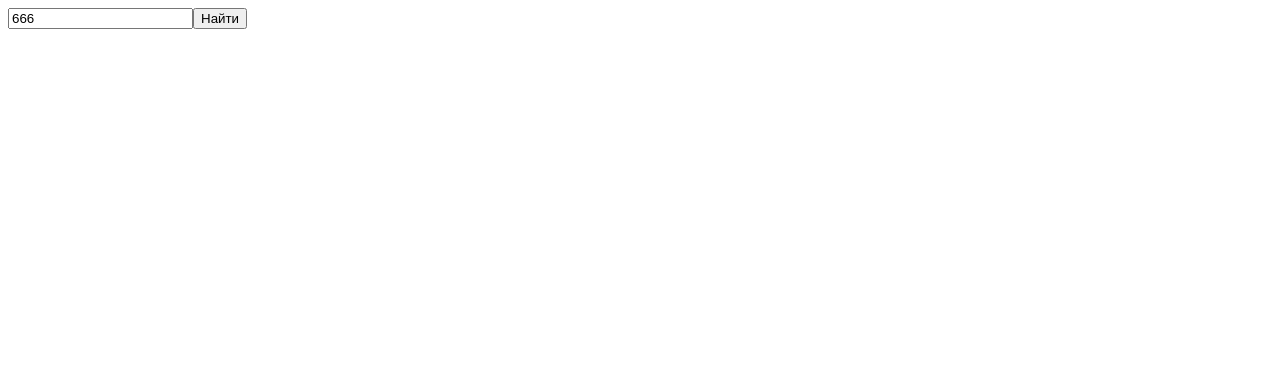
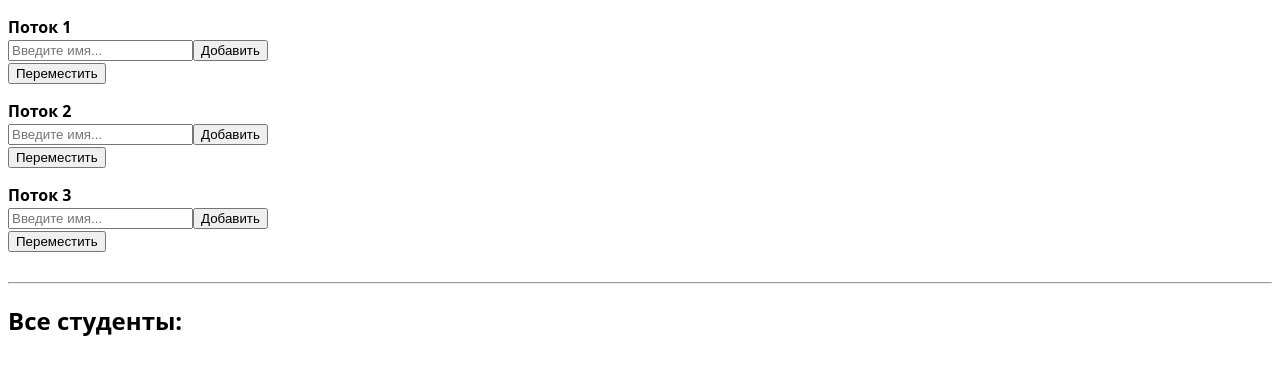
Before and after one commit to SuleymYovloy/archakov-lessons, a React (Create React App) app: page / in a window 1280 px wide. Shown: the top 374 px of the page. Built offline with nearby package versions, Linux system fonts and the light colour scheme.

Commit message:
урок 20. работа с поднятием состояний

```diff
--- a/src/index.js
+++ b/src/index.js
@@ -1,6 +1,6 @@
 import React from 'react';
 import ReactDOM from 'react-dom/client';
-import App from './lesson18/App';
+import App from './lesson20/App';
 
 const root = ReactDOM.createRoot(document.getElementById('root'));
 root.render(
--- /dev/null
+++ b/src/lesson20/App.js
@@ -0,0 +1,28 @@
+import React from "react";
+
+import { Students } from "./components/Students";
+import './style.css'
+
+export default function App() {
+    const [mainList, setMainList] = React.useState([]);
+
+    const onMoveStudents = (arr) => {
+        setMainList([...mainList, ...arr]);
+    };
+
+    return (
+        <div className="App">
+            <Students label="Поток 1" onMove={onMoveStudents} />
+            <Students label="Поток 2" onMove={onMoveStudents} />
+            <Students label="Поток 3" onMove={onMoveStudents} />
+            <br />
+            <hr />
+            <h2>Все студенты:</h2>
+            <ul>
+                {mainList.map((name) => (
+                    <li>{name}</li>
+                ))}
+            </ul>
+        </div>
+    );
+}
--- /dev/null
+++ b/src/lesson20/components/Students.jsx
@@ -0,0 +1,36 @@
+import React from "react";
+
+export const Students = ({ label, onMove }) => {
+  const [items, setItems] = React.useState([]);
+  const [inputValue, setInputValue] = React.useState("");
+
+  const handleClickAdd = () => {
+    setItems((prev) => [...prev, inputValue]);
+    setInputValue("");
+  };
+
+  const handleClickMove = () => {
+    if (onMove) {
+      onMove(items);
+      setItems([]);
+    }
+  };
+
+  return (
+    <div className="input-block">
+      <p>{label}</p>
+      {items.map((str) => (
+        <li key={str}>{str}</li>
+      ))}
+      <input
+        value={inputValue}
+        onChange={(e) => setInputValue(e.target.value)}
+        placeholder="Введите имя..."
+      />
+      <button onClick={handleClickAdd}>Добавить</button>
+      <div>
+        <button onClick={handleClickMove}>Переместить</button>
+      </div>
+    </div>
+  );
+};
--- /dev/null
+++ b/src/lesson20/style.css
@@ -0,0 +1,8 @@
+.App {
+    font-family: system-ui;
+  }
+
+  p {
+    margin-bottom: 0;
+    font-weight: bold;
+  }
```
Also changed, not shown: src/lesson20/index.js (added, +12 -0 lines).
